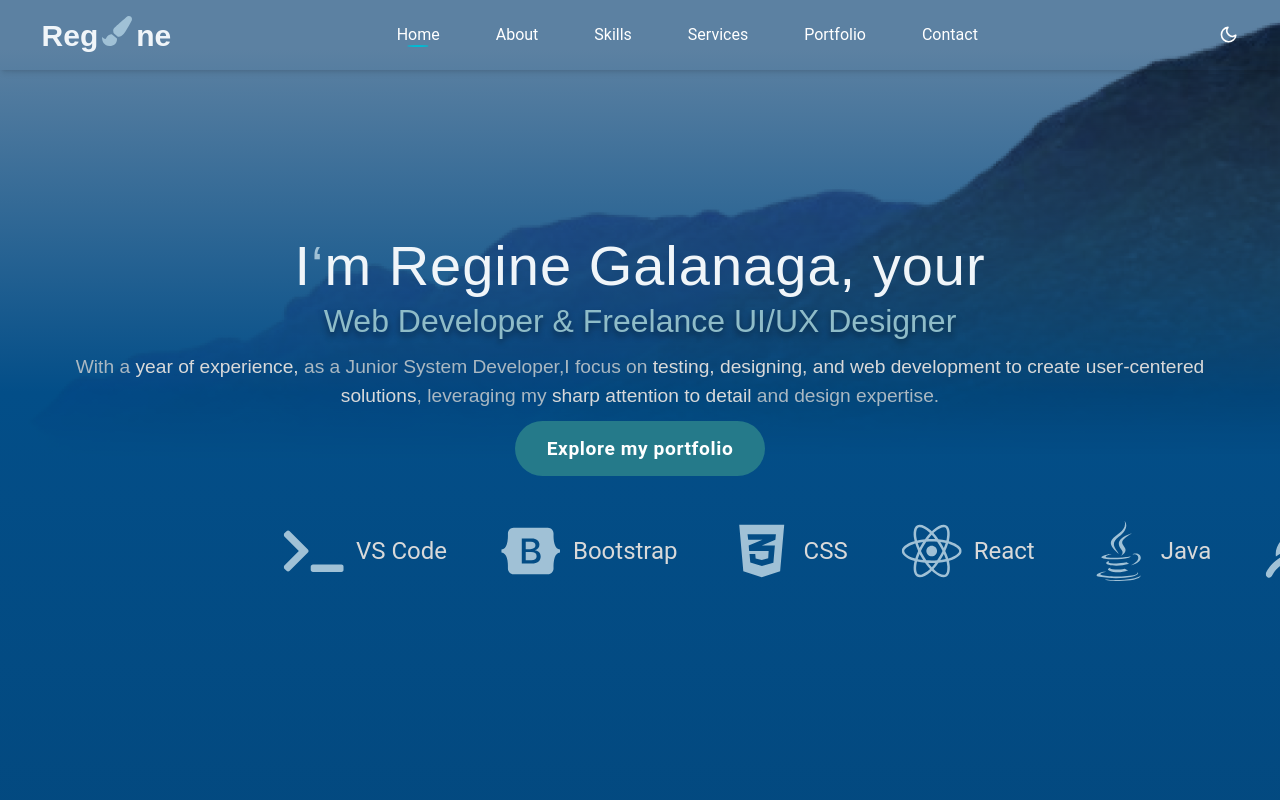
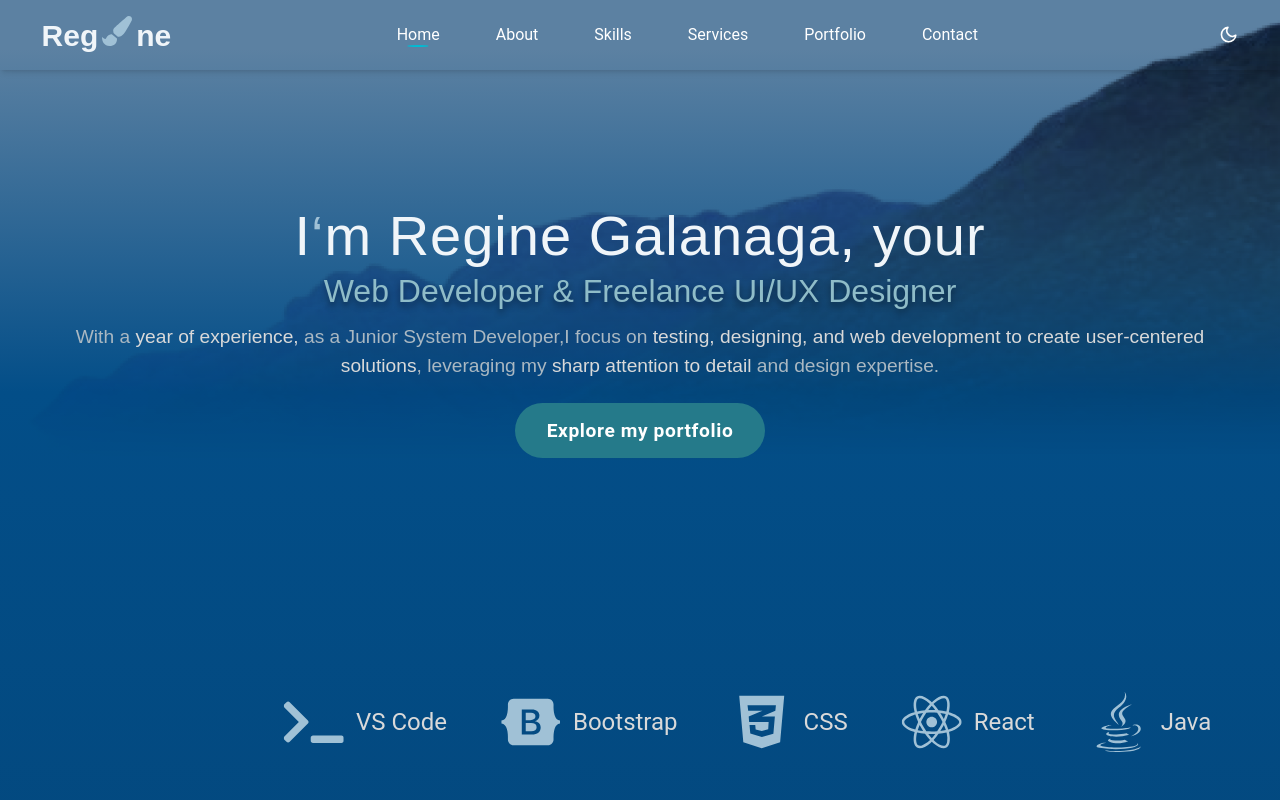
Before and after one commit to Regine-18/My-Portfolio, a Next.js app: page / in a window 1280 px wide. Shown: the top 800 px of the page. Built offline with nearby package versions, Linux system fonts and the light colour scheme.

Commit message:
fix the homepage

```diff
--- a/app/components/Homepage.js
+++ b/app/components/Homepage.js
@@ -26,7 +26,7 @@ const HomePage = () => {
   return (
     <div className="h-screen">
       {/* Background Image */}
-      <Header />
+      <Header/>
       <div className="relative">
         <Image
           src={backgroundImage}
@@ -44,8 +44,9 @@ const HomePage = () => {
 
       </div>
       {/* Content Section */}
-      <section className="absolute z-10 flex flex-col justify-center items-center w-full min-h-screen md:h-screen space-y-8" id="home">
-        <div className="home-info max-w-7xl px-4 text-center">
+      <section className="absolute z-10 flex flex-col justify-between items-center w-full h-screen px-4" id="home">
+      {/* Home Info */}
+      <div className="home-info max-w-7xl text-center flex-grow flex flex-col justify-center">
         <h1 className="text-pwhite name-desc mb-2">
           <span className="hidden sm:inline">I<span className="text-pblue">‘</span>m </span>
           Regine Galanaga
@@ -66,10 +67,10 @@ const HomePage = () => {
           <span className="text-darkPaleDescription hidden sm:inline"> and design expertise.</span>
         </p>
 
-          <button>
+        <button className="mb-8 mt-3">
           <a
             href="#portfolio"
-              className="mt-12 bg-seafoam-darker px-8 py-4 font-semibold text-white rounded-full cursor-pointer transform transition-all hover:scale-105"
+            className="bg-seafoam-darker px-8 py-4 font-semibold text-white rounded-full cursor-pointer transform transition-all hover:scale-105"
             aria-label="Explore my portfolio"
           >
             Explore my portfolio
@@ -77,8 +78,8 @@ const HomePage = () => {
         </button>
       </div>
 
-        {/* Tech Skills Section */}
-        <div className="icon-slider overflow-x-auto scroll-snap-x mandatory flex justify-center items-center w-full">
+      {/* Tech Skills Section - Positioned near bottom */}
+      <div className="icon-slider overflow-x-auto scroll-snap-x mandatory flex justify-center items-center w-full pb-8 lg:pb-12">
         <div className="icon-track flex flex-nowrap gap-6">
           {icons.map((item, index) => (
             <div key={index} className="flex items-center px-3 flex-shrink-0 text-left gap-3">
@@ -90,6 +91,7 @@ const HomePage = () => {
       </div>
     </section>
 
+
     </div>
   );
 };
```
Lines whose indentation alone changed are shown as unchanged.
